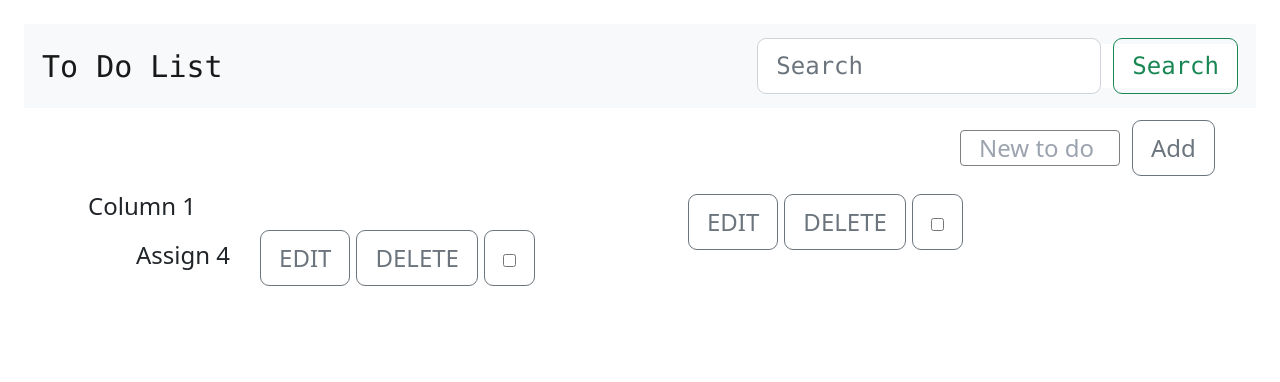
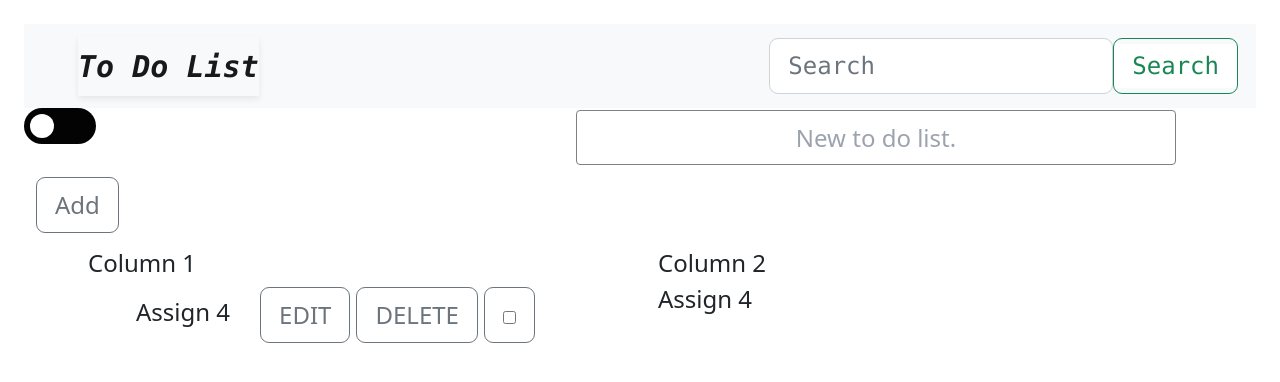
Before and after one commit to Siblarn/react1, a React (Create React App) app: page / in a window 1280 px wide. Shown: the top 382 px of the page. Built offline with nearby package versions, Linux system fonts and the light colour scheme.

Commit message:
Darkmode งาน to do list

```diff
--- a/src/App.js
+++ b/src/App.js
@@ -2,7 +2,7 @@ import { useState, useEffect } from "react";
 import "./App.css";
 import "bootstrap/dist/css/bootstrap.min.css";
 import "bootstrap/dist/js/bootstrap.min.js";
-import Navbar from "./component04/Navbar";
+// import DarkModeForm from "./component04/DarkModeForm";
 
 function App() {
   const preTodo = [{ id: 1, text: "Assign 4", createAt: Date.now() }];
@@ -78,17 +78,55 @@ function App() {
   //   setIsEditing(!isEditing);
   // };
 
+  const [DarkModeForm, setDarkModeForm] = useState(true);
+  const handleCss = () => {
+    if (DarkModeForm) {
+      return "black";
+    } else {
+      return "white";
+    }
+  };
   return (
     <div className="App">
-      <Navbar />
+      {/* <DarkModeForm /> */}
+      <form>
+        <nav class="navbar avbar-light bg-light font-mono">
+          <div class="container-fluid">
+            <a class="navbar-brand mx-6 font-black italic shadow-sm">To Do List</a>
+            <form class="d-flex ">
+              <input
+                class="form-control"
+                type="search"
+                placeholder="Search"
+                aria-label="Search"
+              />
+              <button class="btn btn-outline-success" type="submit">
+                Search
+              </button>
+            </form>
+          </div>
+        </nav>
+        <input
+          id="dark-mode"
+          className="toggle"
+          type="checkbox"
+          name="Dark mode"
+          role="switch"
+          value="on"
+        />
+        <label htmlFor="dark-mode" className="sr">
+          Dark Mode
+        </label>
+        <div className="darklight"></div>
         <input
           style={{
             backgroundColor: "white",
             border: "1.5px solid gray",
-          width: "160px",
-          height: "36px",
+            width: "25rem",
+            height: "55px",
             borderRadius: "4px 4px 4px 4px",
-          marginLeft: "39rem",
+            marginLeft:"20rem",
+
           }}
           value={input}
           class="btn"
@@ -118,6 +156,7 @@ function App() {
                   todo.map((todo, index) => (
                     <div key={todo.id}>
                       {todo.text}
+
                       <button
                         type="button"
                         class="btn btn-outline-secondary ml-5"
@@ -152,34 +191,15 @@ function App() {
                   ))}
               </ul>
             </div>
-
             <div class="col">
-            <button type="button" class="btn btn-outline-secondary ml-5">
-              EDIT
-            </button>
-            <button
-              type="button"
-              class="btn btn-outline-secondary m-1"
-              onClick={() => {
-                handleDelete(todo.id);
-              }}
-            >
-              DELETE
-            </button>
-            <button type="button" class="btn btn-outline-secondary m-0.25">
-              <label key={todo}>
-                <input type="checkbox" />
-                <span className="checkbox">{"  "}</span>
-              </label>
-            </button>
-            <div
-              class="btn-group m-2 "
-              role="group"
-              aria-label="Basic outlined example"
-            ></div>
+              Column 2
+              {todo.map((todo, index) => (
+                <div key={index}> {todo.text}</div>
+              ))}
             </div>
           </div>
         </div>
+      </form>
     </div>
   );
 }
--- /dev/null
+++ b/src/component04/DarkModeForm.js
@@ -0,0 +1,30 @@
+import React, { useState } from 'react';
+
+function DarkModeForm() {
+  const[DarkModeForm, setDarkModeForm] = useState(true);
+  const handleCss = () => {
+    if (DarkModeForm) {
+      return "black"
+    } else {
+      return "white"
+    }
+  }
+  return (
+    <form>
+      <input
+        id="dark-mode"
+        className="toggle"
+        type="checkbox"
+        name="Dark mode"
+        role="switch"
+        value="on"
+      />
+      <label htmlFor="dark-mode" className="sr">
+        Dark Mode
+      </label>
+      <div className="darklight"></div>
+    </form>
+  );
+}
+
+export default DarkModeForm;
--- a/src/component04/Navbar.js
+++ b/src/component04/Navbar.js
@@ -5,6 +5,8 @@ export default function Navbar(prop) {
   const text = prop.text || " ";
 
   return (
+    <div className="">
+
     <nav class="navbar navbar-light bg-light font-mono">
       <div class="container-fluid">
         <a class="navbar-brand">To Do List</a>
@@ -21,5 +23,6 @@ export default function Navbar(prop) {
         </form>
       </div>
     </nav>
+    </div>
   );
 }
```
Lines whose indentation alone changed are shown as unchanged.
